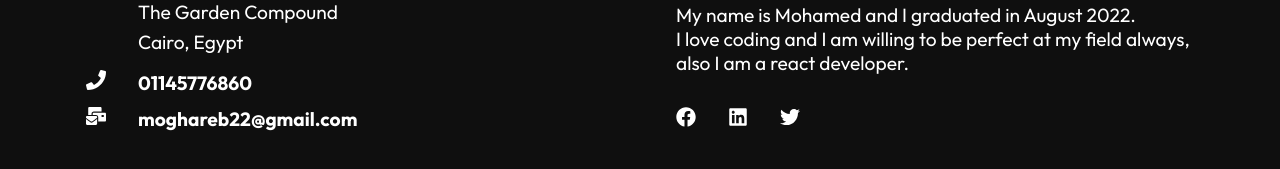
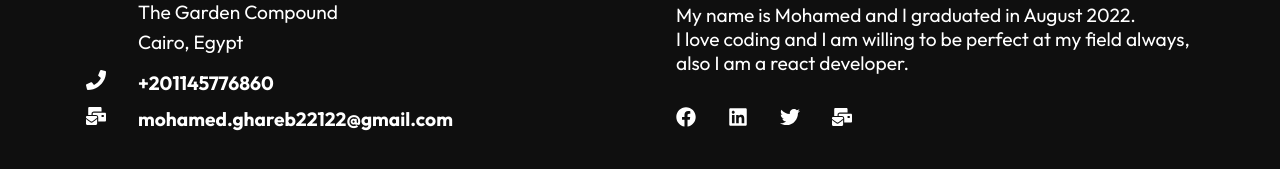
Before and after one commit to Ghareeb22/Ghareb-Portfolio, a React (Create React App) app: page / in a window 1280 px wide. Shown: the part 1699-1868 px from the top of the page. Built offline with nearby package versions, Linux system fonts and the light colour scheme.

Commit message:
Update footer.js

```diff
--- a/src/Componentes/footer.js
+++ b/src/Componentes/footer.js
@@ -31,7 +31,7 @@ const footer = () => {
                 size={20}
                 style={{ color: "#FFF", marginRight: "2rem" }}
               />
-              01145776860
+              +201145776860
             </h4>
           </div>
           <div className="email">
@@ -40,7 +40,7 @@ const footer = () => {
                 size={20}
                 style={{ color: "#FFF", marginRight: "2rem" }}
               />
-              moghareb22@gmail.com
+              mohamed.ghareb22122@gmail.com
             </h4>
           </div>
         </div>
@@ -71,6 +71,12 @@ const footer = () => {
                 style={{ color: "#FFF", marginRight: "2rem" }}
               />
             </a>
+            <a href="https://mail.google.com/mail/u/2/#inbox?compose=jrjtXJSVdNHZmgNdckkbStFLxsDkDNHspHTwgGnCfLTwgxkGCDpfjKvCHVcKzKKxdMJNKpMW">
+              <FaMailBulk
+                size={20}
+                style={{ color: "#FFF", marginRight: "2rem" }}
+              />
+            </a>
           </div>
         </div>
       </div>
```
